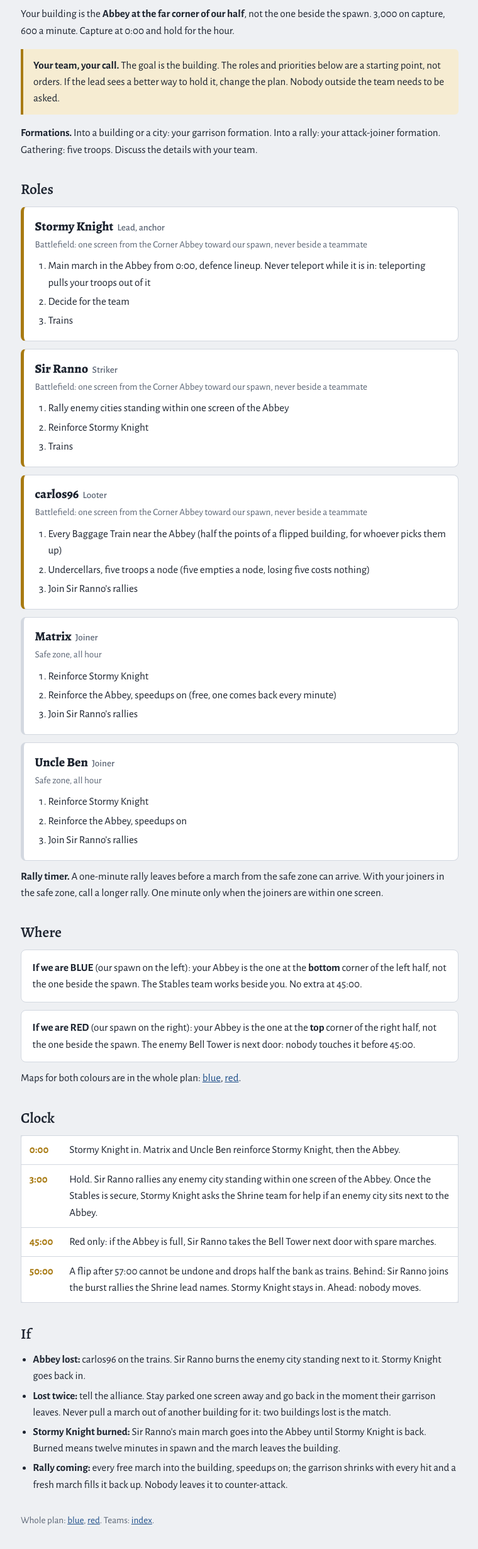
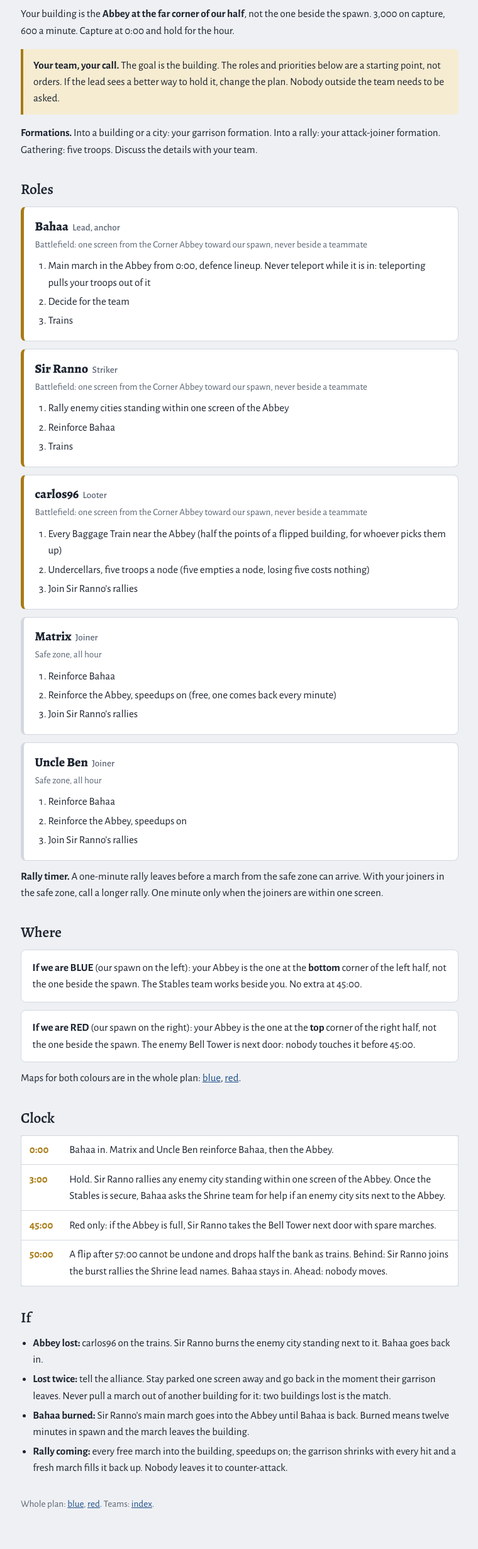
Before and after one commit to GLDGoldie/Swordland-Legion-1, a plain HTML site: page cornerabbey.html in a window 1280 px wide. Shown: the part 98-2558 px from the top of the page at 63% size, without its empty margins (259-1019 px from the left). Drawn offline with nearby package versions, Linux system fonts and the light colour scheme.

Commit message:
Add files via upload

```diff
--- a/cornerabbey.html
+++ b/cornerabbey.html
@@ -98,11 +98,11 @@ a{color:var(--link)}
 <p><strong>Formations.</strong> Into a building or a city: your garrison formation. Into a rally: your attack-joiner formation. Gathering: five troops. Discuss the details with your team.</p>
 
 <h2>Roles</h2>
-<section class="role"><h3>Stormy Knight<span>Lead, anchor</span></h3><p class="where">Battlefield: one screen from the Corner Abbey toward our spawn, never beside a teammate</p><ol><li>Main march in the Abbey from 0:00, defence lineup. Never teleport while it is in: teleporting pulls your troops out of it</li><li>Decide for the team</li><li>Trains</li></ol></section>
-<section class="role"><h3>Sir Ranno<span>Striker</span></h3><p class="where">Battlefield: one screen from the Corner Abbey toward our spawn, never beside a teammate</p><ol><li>Rally enemy cities standing within one screen of the Abbey</li><li>Reinforce Stormy Knight</li><li>Trains</li></ol></section>
+<section class="role"><h3>Bahaa<span>Lead, anchor</span></h3><p class="where">Battlefield: one screen from the Corner Abbey toward our spawn, never beside a teammate</p><ol><li>Main march in the Abbey from 0:00, defence lineup. Never teleport while it is in: teleporting pulls your troops out of it</li><li>Decide for the team</li><li>Trains</li></ol></section>
+<section class="role"><h3>Sir Ranno<span>Striker</span></h3><p class="where">Battlefield: one screen from the Corner Abbey toward our spawn, never beside a teammate</p><ol><li>Rally enemy cities standing within one screen of the Abbey</li><li>Reinforce Bahaa</li><li>Trains</li></ol></section>
 <section class="role"><h3>carlos96<span>Looter</span></h3><p class="where">Battlefield: one screen from the Corner Abbey toward our spawn, never beside a teammate</p><ol><li>Every Baggage Train near the Abbey (half the points of a flipped building, for whoever picks them up)</li><li>Undercellars, five troops a node (five empties a node, losing five costs nothing)</li><li>Join Sir Ranno’s rallies</li></ol></section>
-<section class="role joiner"><h3>Matrix<span>Joiner</span></h3><p class="where">Safe zone, all hour</p><ol><li>Reinforce Stormy Knight</li><li>Reinforce the Abbey, speedups on (free, one comes back every minute)</li><li>Join Sir Ranno’s rallies</li></ol></section>
-<section class="role joiner"><h3>Uncle Ben<span>Joiner</span></h3><p class="where">Safe zone, all hour</p><ol><li>Reinforce Stormy Knight</li><li>Reinforce the Abbey, speedups on</li><li>Join Sir Ranno’s rallies</li></ol></section>
+<section class="role joiner"><h3>Matrix<span>Joiner</span></h3><p class="where">Safe zone, all hour</p><ol><li>Reinforce Bahaa</li><li>Reinforce the Abbey, speedups on (free, one comes back every minute)</li><li>Join Sir Ranno’s rallies</li></ol></section>
+<section class="role joiner"><h3>Uncle Ben<span>Joiner</span></h3><p class="where">Safe zone, all hour</p><ol><li>Reinforce Bahaa</li><li>Reinforce the Abbey, speedups on</li><li>Join Sir Ranno’s rallies</li></ol></section>
 
 <p><strong>Rally timer.</strong> A one-minute rally leaves before a march from the safe zone can arrive. With your joiners in the safe zone, call a longer rally. One minute only when the joiners are within one screen.</p>
 
@@ -113,17 +113,17 @@ a{color:var(--link)}
 
 <h2>Clock</h2>
 <div class="scroll"><table>
-<tr><td>0:00</td><td>Stormy Knight in. Matrix and Uncle Ben reinforce Stormy Knight, then the Abbey.</td></tr>
-<tr><td>3:00</td><td>Hold. Sir Ranno rallies any enemy city standing within one screen of the Abbey. Once the Stables is secure, Stormy Knight asks the Shrine team for help if an enemy city sits next to the Abbey.</td></tr>
+<tr><td>0:00</td><td>Bahaa in. Matrix and Uncle Ben reinforce Bahaa, then the Abbey.</td></tr>
+<tr><td>3:00</td><td>Hold. Sir Ranno rallies any enemy city standing within one screen of the Abbey. Once the Stables is secure, Bahaa asks the Shrine team for help if an enemy city sits next to the Abbey.</td></tr>
 <tr><td>45:00</td><td>Red only: if the Abbey is full, Sir Ranno takes the Bell Tower next door with spare marches.</td></tr>
-<tr><td>50:00</td><td>A flip after 57:00 cannot be undone and drops half the bank as trains. Behind: Sir Ranno joins the burst rallies the Shrine lead names. Stormy Knight stays in. Ahead: nobody moves.</td></tr>
+<tr><td>50:00</td><td>A flip after 57:00 cannot be undone and drops half the bank as trains. Behind: Sir Ranno joins the burst rallies the Shrine lead names. Bahaa stays in. Ahead: nobody moves.</td></tr>
 </table></div>
 
 <h2>If</h2>
 <ul>
-<li><strong>Abbey lost:</strong> carlos96 on the trains. Sir Ranno burns the enemy city standing next to it. Stormy Knight goes back in.</li>
+<li><strong>Abbey lost:</strong> carlos96 on the trains. Sir Ranno burns the enemy city standing next to it. Bahaa goes back in.</li>
 <li><strong>Lost twice:</strong> tell the alliance. Stay parked one screen away and go back in the moment their garrison leaves. Never pull a march out of another building for it: two buildings lost is the match.</li>
-<li><strong>Stormy Knight burned:</strong> Sir Ranno’s main march goes into the Abbey until Stormy Knight is back. Burned means twelve minutes in spawn and the march leaves the building.</li>
+<li><strong>Bahaa burned:</strong> Sir Ranno’s main march goes into the Abbey until Bahaa is back. Burned means twelve minutes in spawn and the march leaves the building.</li>
 <li><strong>Rally coming:</strong> every free march into the building, speedups on; the garrison shrinks with every hit and a fresh march fills it back up. Nobody leaves it to counter-attack.</li>
 </ul>
 
```
Also changed, not shown: index.html (+3 -3 lines), shrine.html (+2 -2 lines), stables.html (+10 -10 lines).
